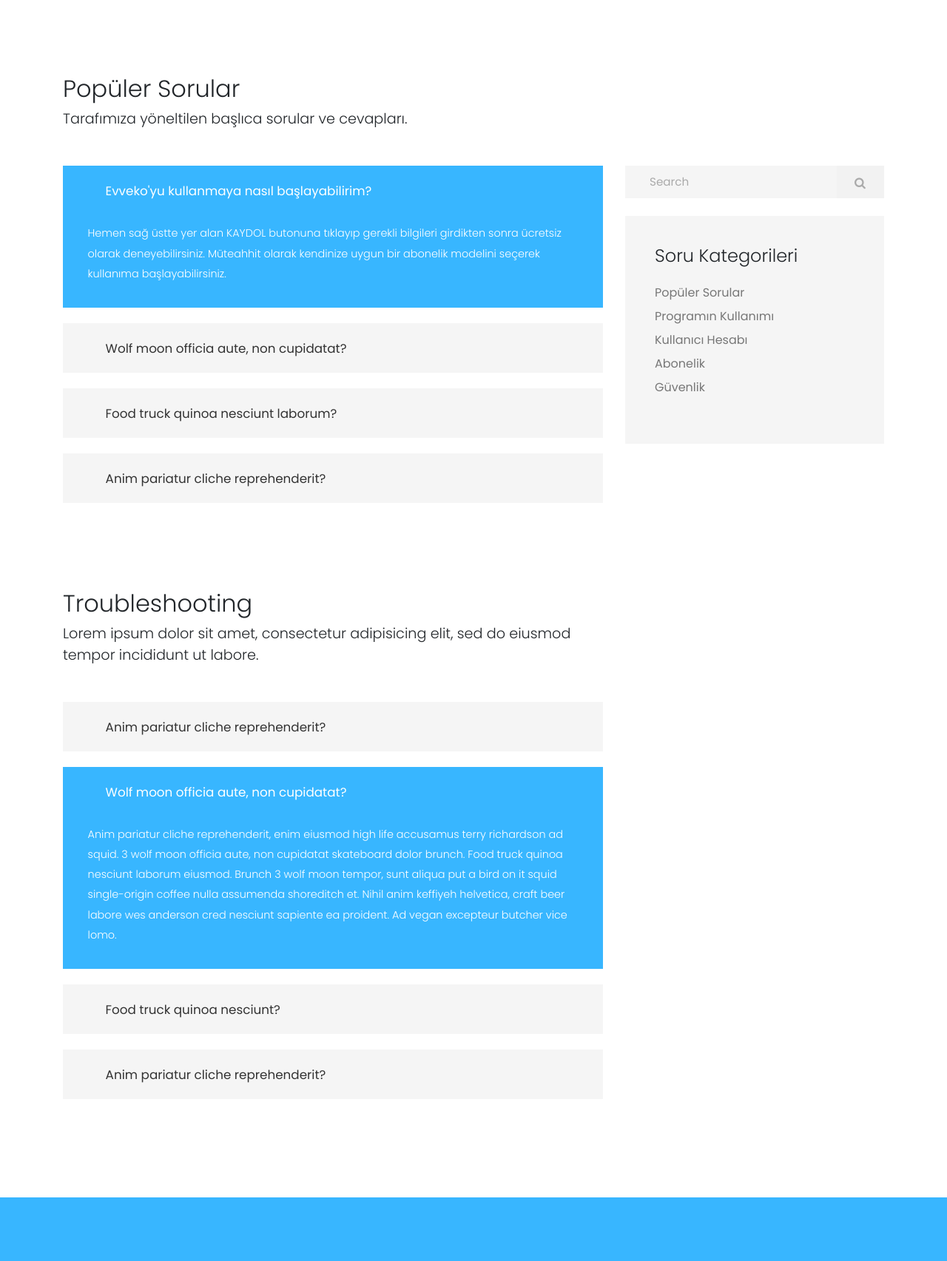
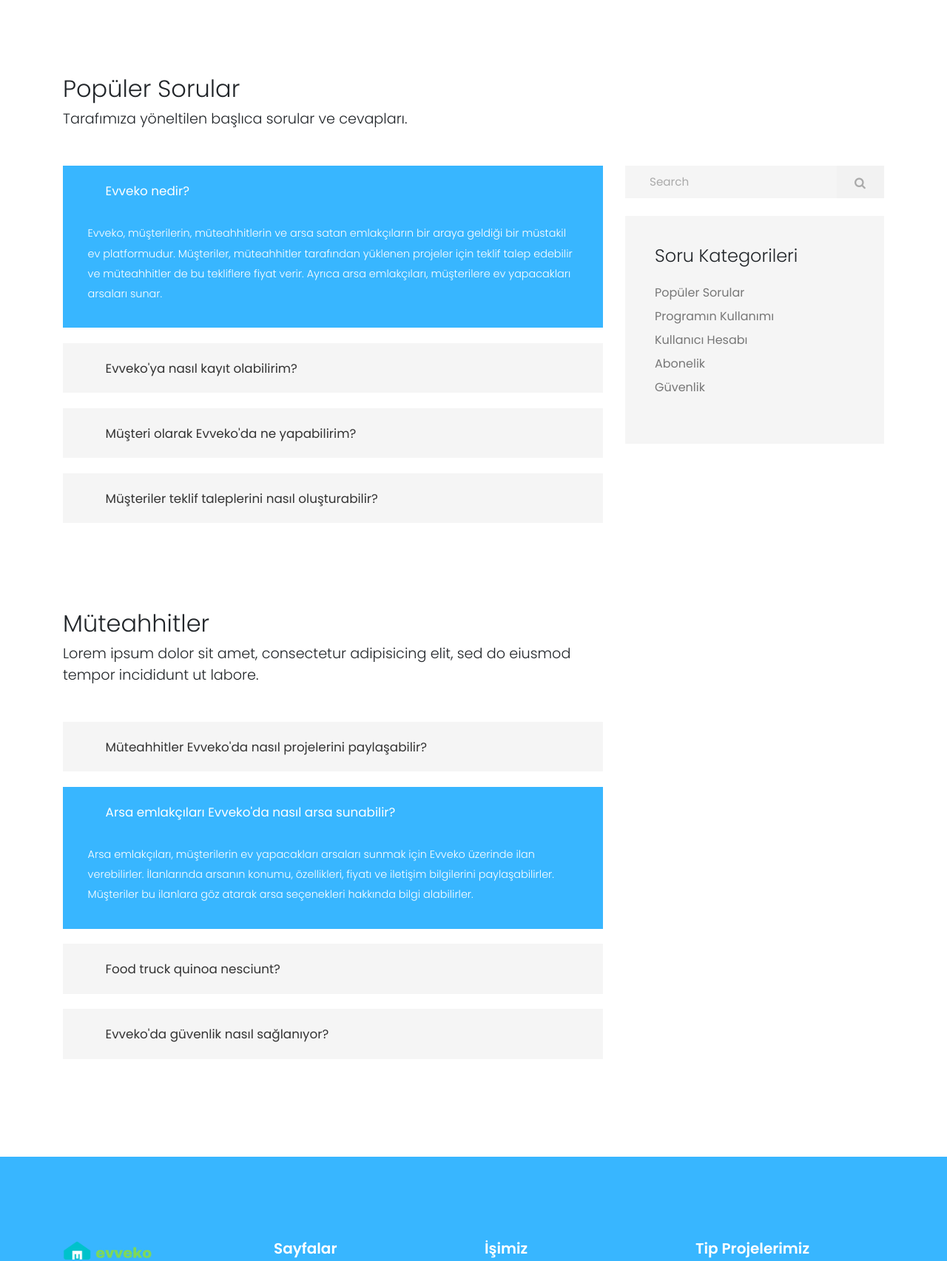
Before and after one commit to YusufKARA61/Python-Donusum, a Flask app: page /faq in a window 1280 px wide. Shown: the part 624-2329 px from the top of the page at 74% size. Run offline with Flask 3, Linux system fonts and the light colour scheme; some libraries are stand-ins or nearby versions.

Commit message:
0306Ev
Contact Kısmı FAQ kısmı yapıldı

```diff
--- a/app.py
+++ b/app.py
@@ -58,6 +58,19 @@ def blog():
 def sorularim():
     if 'user_id' in session:
         return render_template("frontend/sorularim.html")
+    else:
+        return redirect(url_for('login'))
+
+@app.route("/mesajlar")
+def mesajlar():
+    if 'user_id' in session:
+        cursor = mysql.connection.cursor()
+        query = "SELECT id, name, email, subject, message, is_read FROM tbl_messages"
+        cursor.execute(query)
+        messages = cursor.fetchall()
+        cursor.close()
+
+        return render_template("admin/mesajlar.html", messages=messages)
     else:
         return redirect(url_for('login'))
 
--- a/templates/admin/layout.html
+++ b/templates/admin/layout.html
@@ -84,7 +84,7 @@
               <li class="sidebar-list-item"><a href="admin" class="sidebar-link text-muted active"><i class="o-home-1 mr-3 text-gray"></i><span>Anasayfa</span></a></li>
               <li class="sidebar-list-item"><a href="kullanicilar" class="sidebar-link text-muted"><i class="o-table-content-1 mr-3 text-gray"></i><span>Kullanıcılar</span></a></li>
               <li class="sidebar-list-item"><a href="tipprojeler" class="sidebar-link text-muted"><i class="o-table-content-1 mr-3 text-gray"></i><span>Projeler</span></a></li>
-              <li class="sidebar-list-item"><a href="" class="sidebar-link text-muted"><i class="o-table-content-1 mr-3 text-gray"></i><span>Başvurular</span></a></li>
+              <li class="sidebar-list-item"><a href="mesajlar" class="sidebar-link text-muted"><i class="o-table-content-1 mr-3 text-gray"></i><span>Mesajlar</span></a></li>
         </ul>
       </div>
 
--- a/templates/frontend/faq.html
+++ b/templates/frontend/faq.html
@@ -37,50 +37,50 @@
               <div class="card">
                 <div id="headingOne" class="card-header">
                   <h4 class="mb-0 accordion-heading">
-                    <button data-toggle="collapse" data-target="#collapseOne" aria-expanded="true" aria-controls="collapseOne" class="d-flex align-items-center"><i class="icon-light-bulb"></i><span>Evveko'yu kullanmaya nasıl başlayabilirim?</span></button>
+                    <button data-toggle="collapse" data-target="#collapseOne" aria-expanded="true" aria-controls="collapseOne" class="d-flex align-items-center"><i class="icon-light-bulb"></i><span>Evveko nedir?</span></button>
                   </h4>
                 </div>
                 <div id="collapseOne" aria-labelledby="headingOne" data-parent="#accordion" class="collapse show">
-                  <div class="card-body">Hemen sağ üstte yer alan KAYDOL butonuna tıklayıp gerekli bilgileri girdikten sonra ücretsiz olarak deneyebilirsiniz. Müteahhit olarak kendinize uygun bir abonelik modelini seçerek kullanıma başlayabilirsiniz.</div>
+                  <div class="card-body">Evveko, müşterilerin, müteahhitlerin ve arsa satan emlakçıların bir araya geldiği bir müstakil ev platformudur. Müşteriler, müteahhitler tarafından yüklenen projeler için teklif talep edebilir ve müteahhitler de bu tekliflere fiyat verir. Ayrıca arsa emlakçıları, müşterilere ev yapacakları arsaları sunar.</div>
                 </div>
               </div>
               <!-- question        -->
               <div class="card">
                 <div id="headingTwo" class="card-header">
                   <h4 class="mb-0 accordion-heading">
-                    <button data-toggle="collapse" data-target="#collapseTwo" aria-expanded="false" aria-controls="collapseTwo" class="d-flex align-items-center collapsed"><i class="icon-plug"></i><span> Wolf moon officia aute, non cupidatat?</span></button>
+                    <button data-toggle="collapse" data-target="#collapseTwo" aria-expanded="false" aria-controls="collapseTwo" class="d-flex align-items-center collapsed"><i class="icon-plug"></i><span> Evveko'ya nasıl kayıt olabilirim?</span></button>
                   </h4>
                 </div>
                 <div id="collapseTwo" aria-labelledby="headingTwo" data-parent="#accordion" class="collapse">
-                  <div class="card-body">Anim pariatur cliche reprehenderit, enim eiusmod high life accusamus terry richardson ad squid. 3 wolf moon officia aute, non cupidatat skateboard dolor brunch. Food truck quinoa nesciunt laborum eiusmod. Brunch 3 wolf moon tempor, sunt aliqua put a bird on it squid single-origin coffee nulla assumenda shoreditch et. Nihil anim keffiyeh helvetica, craft beer labore wes anderson cred nesciunt sapiente ea proident. Ad vegan excepteur butcher vice lomo.</div>
+                  <div class="card-body">Evveko'ya kayıt olmak için ana sayfamızdaki "Kayıt Ol" butonunu tıklayarak gerekli bilgileri doldurmanız yeterlidir. Kaydınızın onaylanmasının ardından platforma giriş yapabilirsiniz.</div>
                 </div>
               </div>
               <!-- question-->
               <div class="card">
                 <div id="headingThree" class="card-header">
                   <h4 class="mb-0 accordion-heading">
-                    <button data-toggle="collapse" data-target="#collapseThree" aria-expanded="false" aria-controls="collapseThree" class="d-flex align-items-center collapsed"><i class="icon-shield-settings"></i><span>Food truck quinoa nesciunt laborum?</span></button>
+                    <button data-toggle="collapse" data-target="#collapseThree" aria-expanded="false" aria-controls="collapseThree" class="d-flex align-items-center collapsed"><i class="icon-shield-settings"></i><span>Müşteri olarak Evveko'da ne yapabilirim?</span></button>
                   </h4>
                 </div>
                 <div id="collapseThree" aria-labelledby="headingThree" data-parent="#accordion" class="collapse">
-                  <div class="card-body">Anim pariatur cliche reprehenderit, enim eiusmod high life accusamus terry richardson ad squid. 3 wolf moon officia aute, non cupidatat skateboard dolor brunch. Food truck quinoa nesciunt laborum eiusmod. Brunch 3 wolf moon tempor, sunt aliqua put a bird on it squid single-origin coffee nulla assumenda shoreditch et. Nihil anim keffiyeh helvetica, craft beer labore wes anderson cred nesciunt sapiente ea proident. Ad vegan excepteur butcher vice lomo.</div>
+                  <div class="card-body">Müşteriler, Evveko üzerinden müteahhitler tarafından yüklenen projeleri inceleyebilir ve beğendikleri projeler için teklif talep edebilirler. Ayrıca ev yapacakları arsalara ihtiyaçları varsa, arsa emlakçılarından arsa seçenekleri sunmalarını talep edebilirler.</div>
                 </div>
               </div>
               <!-- question            -->
               <div class="card">
                 <div id="headingFour" class="card-header">
                   <h4 class="mb-0 accordion-heading">
-                    <button data-toggle="collapse" data-target="#collapseFour" aria-expanded="false" aria-controls="collapseFour" class="d-flex align-items-center collapsed"><i class="icon-stack-of-sheets"></i><span>Anim pariatur cliche reprehenderit?</span></button>
+                    <button data-toggle="collapse" data-target="#collapseFour" aria-expanded="false" aria-controls="collapseFour" class="d-flex align-items-center collapsed"><i class="icon-stack-of-sheets"></i><span>Müşteriler teklif taleplerini nasıl oluşturabilir?</span></button>
                   </h4>
                 </div>
                 <div id="collapseFour" aria-labelledby="headingFour" data-parent="#accordion" class="collapse">
-                  <div class="card-body">Anim pariatur cliche reprehenderit, enim eiusmod high life accusamus terry richardson ad squid. 3 wolf moon officia aute, non cupidatat skateboard dolor brunch. Food truck quinoa nesciunt laborum eiusmod. Brunch 3 wolf moon tempor, sunt aliqua put a bird on it squid single-origin coffee nulla assumenda shoreditch et. Nihil anim keffiyeh helvetica, craft beer labore wes anderson cred nesciunt sapiente ea proident. Ad vegan excepteur butcher vice lomo. Leggings occaecat craft beer farm-to-table, raw denim aesthetic synth nesciunt you probably haven't heard of them accusamus labore sustainable VHS.</div>
+                  <div class="card-body">Müşteriler, Evveko üzerinden beğendikleri projeleri seçerek teklif talebi oluşturabilirler. Taleplerinde istedikleri özellikleri, bütçelerini ve diğer gereksinimleri belirtebilirler. Müteahhitler bu talepleri görüp uygun fiyat teklifleri verebilirler.</div>
                 </div>
               </div>
             </div>
             <!-- troubleshooting-->
             <header class="section-header text-left mb-5 mt-5">
-              <h2 class="mt-5">Troubleshooting</h2>
+              <h2 class="mt-5">Müteahhitler</h2>
               <p class="lead">Lorem ipsum dolor sit amet, consectetur adipisicing elit, sed do eiusmod tempor incididunt ut labore.</p>
             </header>
             <div id="accordion2" class="faq accordion accordion-custom">
@@ -88,22 +88,22 @@
               <div class="card">
                 <div id="headingOneAlt" class="card-header">
                   <h4 class="mb-0 accordion-heading">
-                    <button data-toggle="collapse" data-target="#collapseOneAlt" aria-expanded="false" aria-controls="collapseOneAlt" class="d-flex align-items-center"><i class="icon-light-bulb"></i><span>Anim pariatur cliche reprehenderit?</span></button>
+                    <button data-toggle="collapse" data-target="#collapseOneAlt" aria-expanded="false" aria-controls="collapseOneAlt" class="d-flex align-items-center"><i class="icon-light-bulb"></i><span>Müteahhitler Evveko'da nasıl projelerini paylaşabilir?</span></button>
                   </h4>
                 </div>
                 <div id="collapseOneAlt" aria-labelledby="headingOneAlt" data-parent="#accordion2" class="collapse">
-                  <div class="card-body">Anim pariatur cliche reprehenderit, enim eiusmod high life accusamus terry richardson ad squid. 3 wolf moon officia aute, non cupidatat skateboard dolor brunch. Food truck quinoa nesciunt laborum eiusmod. Brunch 3 wolf moon tempor, sunt aliqua put a bird on it squid single-origin coffee nulla assumenda shoreditch et. Nihil anim keffiyeh helvetica, craft beer labore wes anderson cred nesciunt sapiente ea proident. Ad vegan excepteur butcher vice lomo.</div>
+                  <div class="card-body">Müteahhitler, Evveko'ya kayıt olduktan sonra hesaplarına giriş yaparak projelerini sisteme yükleyebilirler. Projeleri tanıtıcı bilgiler, görseller ve detaylarla birlikte paylaşılabilir. Müşteriler bu projeleri inceleyerek teklif talepleri gönderebilirler.</div>
                 </div>
               </div>
               <!-- question-->
               <div class="card">
                 <div id="headingTwoAlt" class="card-header">
                   <h4 class="mb-0 accordion-heading">
-                    <button data-toggle="collapse" data-target="#collapseTwoAlt" aria-expanded="true" aria-controls="collapseTwoAlt" class="d-flex align-items-center collapsed"><i class="icon-plug"></i><span> Wolf moon officia aute, non cupidatat?</span></button>
+                    <button data-toggle="collapse" data-target="#collapseTwoAlt" aria-expanded="true" aria-controls="collapseTwoAlt" class="d-flex align-items-center collapsed"><i class="icon-plug"></i><span> Arsa emlakçıları Evveko'da nasıl arsa sunabilir?</span></button>
                   </h4>
                 </div>
                 <div id="collapseTwoAlt" aria-labelledby="headingTwoAlt" data-parent="#accordion2" class="collapse show">
-                  <div class="card-body">Anim pariatur cliche reprehenderit, enim eiusmod high life accusamus terry richardson ad squid. 3 wolf moon officia aute, non cupidatat skateboard dolor brunch. Food truck quinoa nesciunt laborum eiusmod. Brunch 3 wolf moon tempor, sunt aliqua put a bird on it squid single-origin coffee nulla assumenda shoreditch et. Nihil anim keffiyeh helvetica, craft beer labore wes anderson cred nesciunt sapiente ea proident. Ad vegan excepteur butcher vice lomo.</div>
+                  <div class="card-body">Arsa emlakçıları, müşterilerin ev yapacakları arsaları sunmak için Evveko üzerinde ilan verebilirler. İlanlarında arsanın konumu, özellikleri, fiyatı ve iletişim bilgilerini paylaşabilirler. Müşteriler bu ilanlara göz atarak arsa seçenekleri hakkında bilgi alabilirler.</div>
                 </div>
               </div>
               <!-- question-->
@@ -121,11 +121,11 @@
               <div class="card">
                 <div id="headingFourAlt" class="card-header">
                   <h4 class="mb-0 accordion-heading">
-                    <button data-toggle="collapse" data-target="#collapseFourAlt" aria-expanded="false" aria-controls="collapseFourAlt" class="d-flex align-items-center collapsed"><i class="icon-stack-of-sheets"></i><span>Anim pariatur cliche reprehenderit?</span></button>
+                    <button data-toggle="collapse" data-target="#collapseFourAlt" aria-expanded="false" aria-controls="collapseFourAlt" class="d-flex align-items-center collapsed"><i class="icon-stack-of-sheets"></i><span>Evveko'da güvenlik nasıl sağlanıyor?</span></button>
                   </h4>
                 </div>
                 <div id="collapseFourAlt" aria-labelledby="headingFourAlt" data-parent="#accordion2" class="collapse">
-                  <div class="card-body">Anim pariatur cliche reprehenderit, enim eiusmod high life accusamus terry richardson ad squid. 3 wolf moon officia aute, non cupidatat skateboard dolor brunch. Food truck quinoa nesciunt laborum eiusmod. Brunch 3 wolf moon tempor, sunt aliqua put a bird on it squid single-origin coffee nulla assumenda shoreditch et. Nihil anim keffiyeh helvetica, craft beer labore wes anderson cred nesciunt sapiente ea proident. Ad vegan excepteur butcher vice lomo</div>
+                  <div class="card-body">Evveko, kullanıcıların güvenliğini sağlamak için gerekli önlemleri almaktadır. Kullanıcıların kimlik doğrulaması yapmaları istenebilir ve kullanıcılar arasındaki iletişim platform üzerinden gerçekleşebilir. Ayrıca kullanıcı yorumları ve değerlendirmeleri de platformda paylaşılabilir, böylece güvenli bir ortam oluşturulur.</div>
                 </div>
               </div>
             </div>
```
Also changed, not shown: templates/admin/mesajlar.html (added, +35 -0 lines).
